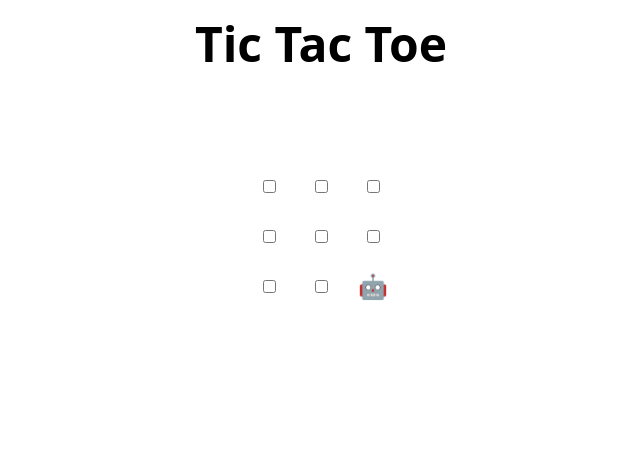
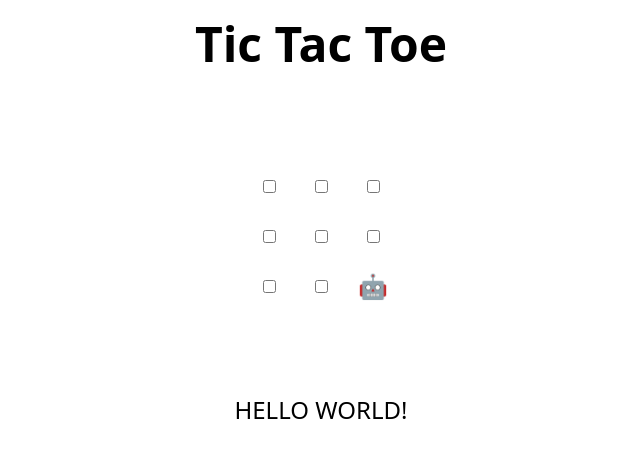
Before and after one commit to Rizwan102003/skills-review-pull-requests, a plain HTML site: page index.html in a window 1280 px wide. Shown: the whole page, without its empty margins (319-959 px from the left). Drawn offline with Linux system fonts and the light colour scheme.

Commit message:
Update index.html
MLSA task

```diff
--- a/index.html
+++ b/index.html
@@ -47,6 +47,7 @@
   </tr>
 </table>
 
+<p>HELLO WORLD!</p>
 <h2 hidden>Game over, refresh to play again 🧑‍💻 🤖!</h2>
 
 <script>
```
